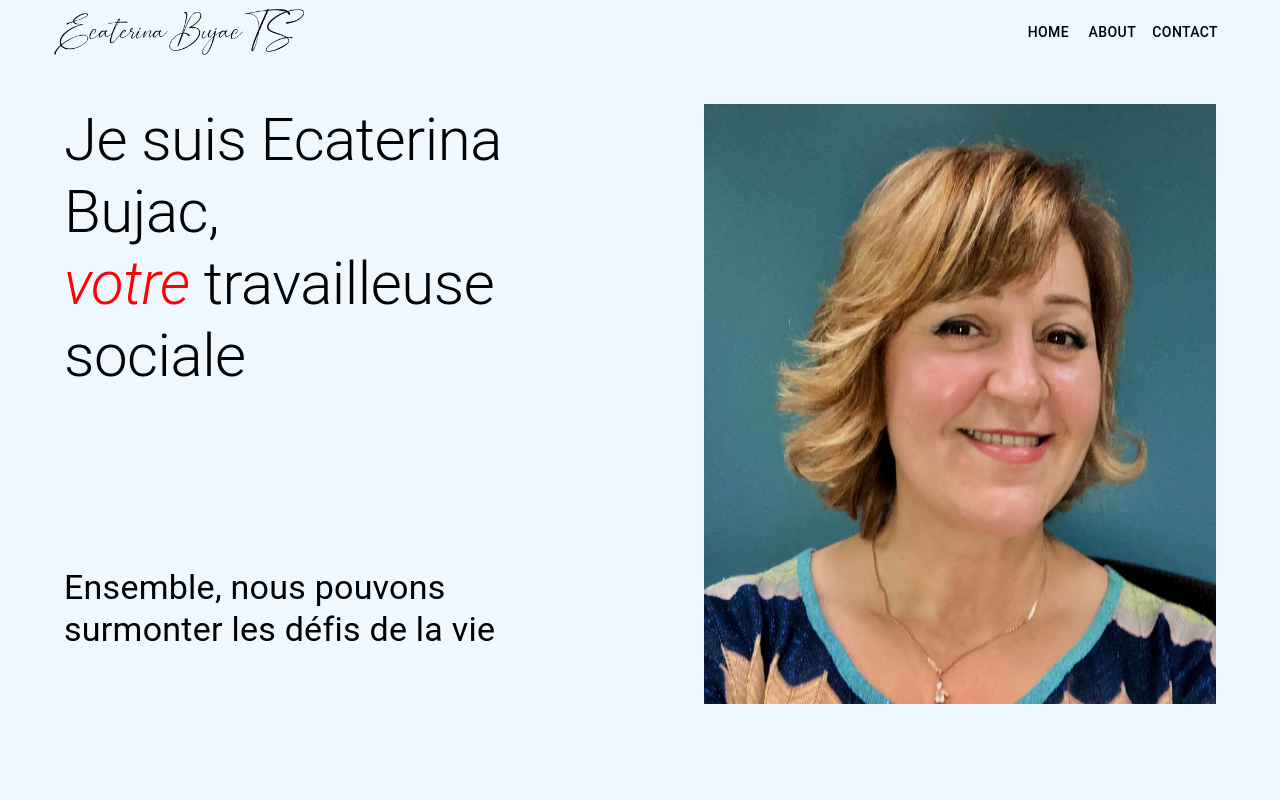
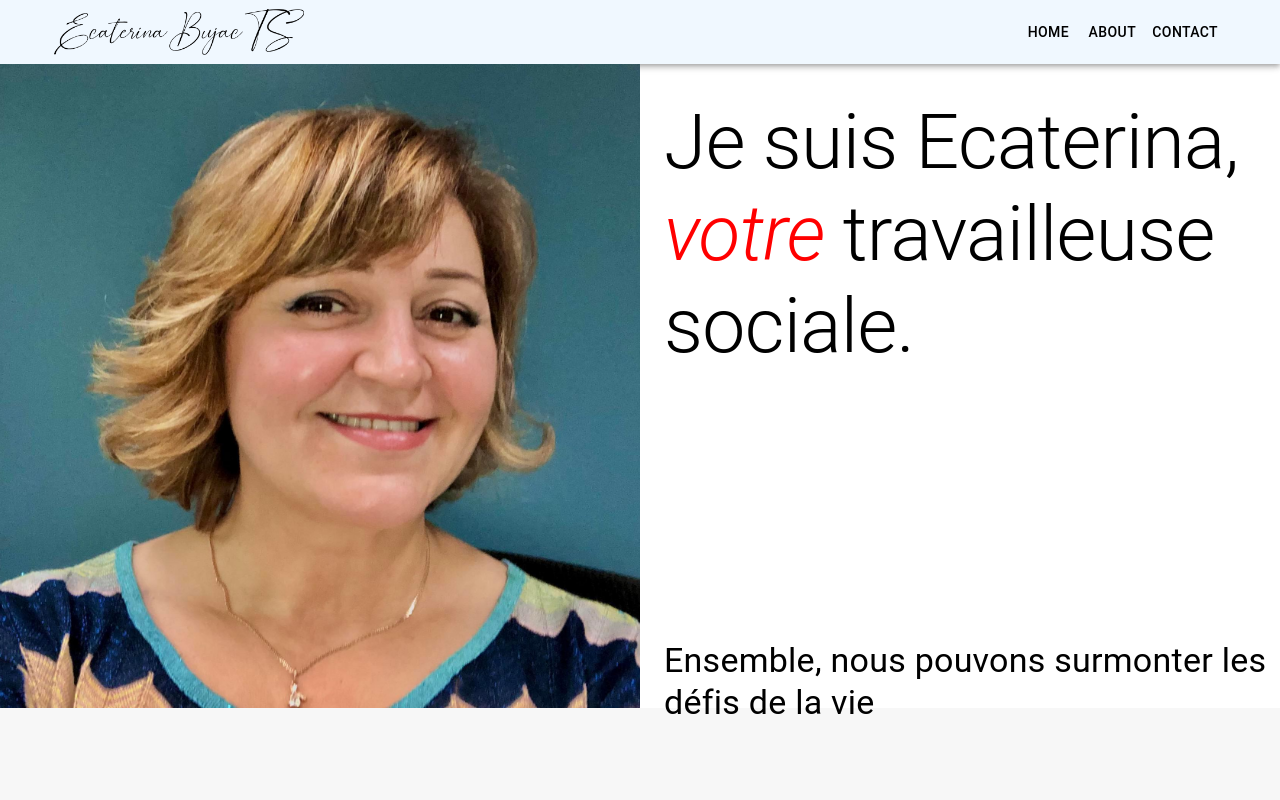
Before and after one commit to hexaquarks/portfolio-ecaterina, a React (Create React App) app: page / in a window 1280 px wide. Shown: the top 800 px of the page. Built offline with nearby package versions, Linux system fonts and the light colour scheme.

Commit message:
Changed the display for the cover page. Made a full grid

```diff
--- a/src/App.tsx
+++ b/src/App.tsx
@@ -13,9 +13,7 @@ const App = () => {
   return (
     <div className="App">
       <Navbar />
-      <Parallax className="parallax" strength={700}>
-        <Cover />
-      </Parallax>
+      <Cover />
       <Services />
       <FormComponent />
     </div>
--- a/src/components/cover/Cover.tsx
+++ b/src/components/cover/Cover.tsx
@@ -16,38 +16,42 @@ const CoverPageContainer = styled(Container)(({ theme }) => ({
     flexDirection: 'column',
     alignItems: 'flex-start',
   },
+  "&.MuiContainer-root": {
+    padding: 0
+  }
 }));
 
 const ProfilePicture = styled('img')(({ theme }) => ({
   width: '100%',
-  height: 600,
-  maxWidth: 600,
-  marginBottom: theme.spacing(10),
-
-  [theme.breakpoints.down('sm')]: {
-    marginBottom: theme.spacing(2),
-  },
+  height: '100%',
+  objectFit: 'cover',
 }));
 
 const TitleContainer = styled('div')(({ theme }) => ({
   textAlign: 'left',
-  maxWidth: 600,
-  height: '80%',
+  height: '100%',
   display: 'flex',
   flexDirection: 'column',
   justifyContent: 'space-between',
+  marginTop: theme.spacing(2),
+  marginLeft: theme.spacing(3),
   [theme.breakpoints.down('sm')]: {
-    marginTop: theme.spacing(2),
+    marginTop: 0,
     textAlign: 'center',
   },
 }));
 
 const CustomTypography = styled(Typography)(({ theme }) => ({
+  fontSize: `clamp(50px, 6vw, 90px)`,
   whiteSpace: 'pre-line',
   '& span': {
     color: 'red',
     fontStyle: 'italic',
   },
+  "&.MuiTypography-root": {
+    marginTop: theme.spacing(2),
+    marginBottom: theme.spacing(2),
+  }
 }));
 
 const CoverPage: React.FC = () => {
@@ -57,22 +61,22 @@ const CoverPage: React.FC = () => {
         <title>My Page Title</title>
         <meta name="description" content="This is a description of my page" />
       </Helmet>
-      <CoverPageContainer>
-        <Grid container justifyContent="space-around" spacing={16}>
-          <Grid item xs={12} md={6} direction="column" justifyContent="space-between">
+      <CoverPageContainer maxWidth={false}>
+        <Grid container justifyContent="center" alignItems="stretch">
+          <Grid item xs={12} md={6}>
+            <ProfilePicture src={profilePicture} alt="Profile Picture" />
+          </Grid>
+          <Grid item xs={12} md={6}>
             <TitleContainer>
               <CustomTypography variant="h2" gutterBottom>
-                Je suis Ecaterina Bujac,
+                Je suis Ecaterina,
                 {'\n'}
-                <span>votre</span> travailleuse sociale
+                <span>votre</span> travailleuse sociale.
               </CustomTypography>
-              <Typography variant="h4">
-                Ensemble, nous pouvons surmonter les défis de la vie
-              </Typography>
+                <Typography variant="h4" className="MuiTypography-root">
+                  Ensemble, nous pouvons surmonter les défis de la vie
+                </Typography>
             </TitleContainer>
-          </Grid>
-          <Grid item xs={12} md={6}>
-            <ProfilePicture src={profilePicture} alt="Profile Picture" />
           </Grid>
         </Grid>
       </CoverPageContainer>
--- a/src/index.css
+++ b/src/index.css
@@ -13,8 +13,7 @@ code {
 }
 
 .parallax {
-  position: relative;
-  height: 100vh;
+  height: 100%;
   background-color: aliceblue;
 }
 
--- a/tsconfig.json
+++ b/tsconfig.json
@@ -18,7 +18,8 @@
     "resolveJsonModule": true,
     "isolatedModules": true,
     "noEmit": true,
-    "jsx": "react-jsx"
+    "jsx": "react-jsx",
+    "types": ["react-helmet"]
   },
   "include": [
     "src"
```
Also changed, not shown: package.json (+12 -0 lines), 1 other file (tests, documents, lock files or other folders).
